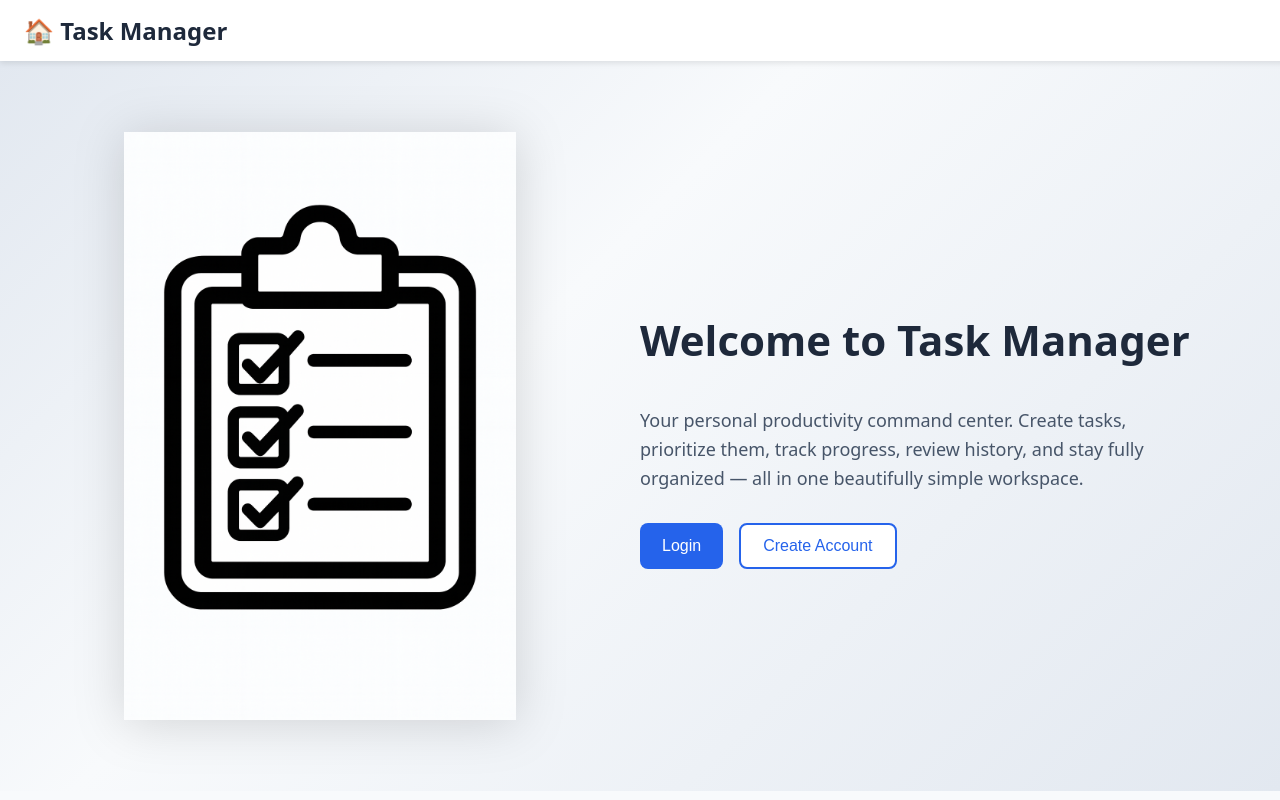
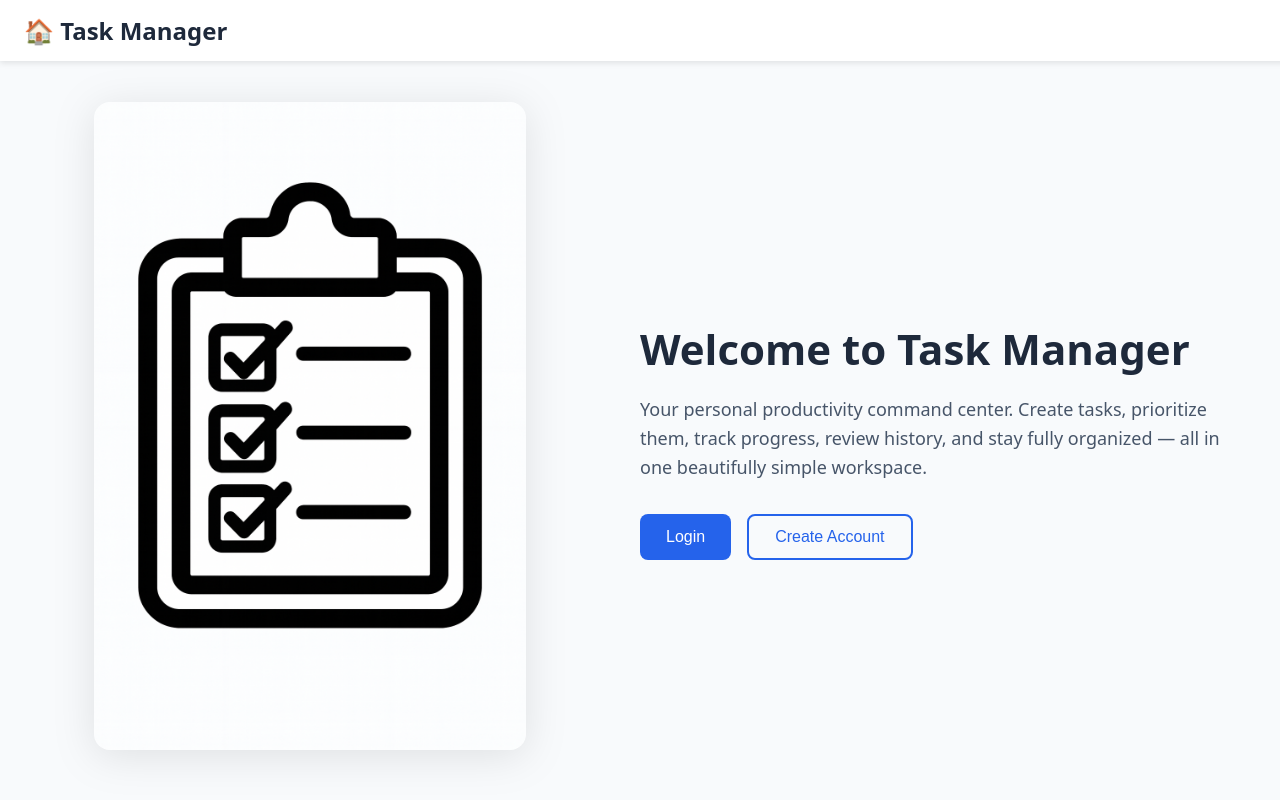
Before and after one commit to subratkumarkar/task-manager-web, a React (Vite) app in the folder client/: page / in a window 1280 px wide. Shown: the top 800 px of the page. Built offline with nearby package versions, Linux system fonts and the light colour scheme.

Commit message:
added githubaction and welcome image

```diff
--- a/client/src/pages/WelcomePage.tsx
+++ b/client/src/pages/WelcomePage.tsx
@@ -1,5 +1,5 @@
+import "../styles.css";
 import { useNavigate } from "react-router-dom";
-import "../styles.css";
 import taskImg from "../assets/task.png";
 
 export default function WelcomePage() {
@@ -12,33 +12,29 @@ export default function WelcomePage() {
     }
 
     return (
-        <div className="welcome-container">
-            {/* LEFT ILLUSTRATION */}
+        <div className="welcome-wrapper">
             <div className="welcome-left">
                 <img
                     src={taskImg}
                     alt="Task Manager Illustration"
-                    className="welcome-illustration"/>
+                    className="welcome-image"/>
             </div>
 
-            {/* RIGHT CONTENT */}
             <div className="welcome-right">
                 <h1 className="welcome-title">Welcome to Task Manager</h1>
-
-                <p className="welcome-desc">
-                    Your personal productivity command center.
-                    Create tasks, prioritize them, track progress,
-                    review history, and stay fully organized —
-                    all in one beautifully simple workspace.
+                <p className="welcome-text">
+                    Your personal productivity command center. Create tasks,
+                    prioritize them, track progress, review history, and stay fully
+                    organized — all in one beautifully simple workspace.
                 </p>
 
                 <div className="welcome-buttons">
-                    <button className="primary-btn" onClick={handleLogin}>
+                    <button className="btn-primary" onClick={handleLogin}>
                         Login
                     </button>
                     <button
-                        className="secondary-btn"
-                        onClick={() => navigate("/signup")}>
+                        className="btn-secondary"
+                        onClick={() => navigate("/signup")} >
                         Create Account
                     </button>
                 </div>
--- a/client/src/styles.css
+++ b/client/src/styles.css
@@ -63,86 +63,109 @@ button:disabled {
 
 /*  Welcome Page */
 
-.welcome-container {
+/* Fullscreen layout */
+.welcome-wrapper {
     display: flex;
-    height: calc(100vh - 70px); /* header space */
-    width: 100%;
-    background: linear-gradient(
-            135deg,
-            #e2e8f0 0%,
-            #f8fafc 40%,
-            #e2e8f0 100%
-    );
+    height: calc(100vh - 70px); /* header height */
+    background: var(--background);
     padding: 40px;
+    align-items: center;
+    justify-content: center;
+    gap: 60px;
     box-sizing: border-box;
 }
 
+/* Left side - image block */
 .welcome-left {
-    flex: 1;
+    flex: 0.8;
     display: flex;
     justify-content: center;
-    align-items: center;
 }
 
-.welcome-illustration {
-    width: 70%;
-    max-width: 450px;
-    filter: drop-shadow(0 4px 25px rgba(0,0,0,0.15));
+.welcome-image {
+    width: 80%;
+    max-width: 550px;
+    height: auto;
+    filter: drop-shadow(0 6px 20px rgba(0, 0, 0, 0.1));
+    border-radius: 16px;
 }
 
+/* Right side */
 .welcome-right {
     flex: 1;
-    display: flex;
-    flex-direction: column;
-    justify-content: center;
-    padding: 40px;
+    max-width: 600px;
 }
 
 .welcome-title {
     font-size: 42px;
-    margin-bottom: 20px;
-    color: #1e293b;
+    margin-bottom: 16px;
+    color: var(--text);
 }
 
-.welcome-desc {
+.welcome-text {
+    color: #475569;
     font-size: 18px;
     line-height: 1.6;
-    color: #475569;
-    max-width: 520px;
-    margin-bottom: 30px;
+    margin-bottom: 32px;
 }
 
+/* Buttons */
 .welcome-buttons {
     display: flex;
     gap: 16px;
 }
 
-.primary-btn {
-    padding: 12px 22px;
-    background: #2563eb;
+.btn-primary {
+    background: var(--primary);
+    color: white;
     border: none;
-    border-radius: 8px;
-    color: white;
-    font-size: 16px;
-    cursor: pointer;
-}
-
-.secondary-btn {
-    padding: 12px 22px;
-    background: white;
-    border: 2px solid #2563eb;
-    color: #2563eb;
+    padding: 12px 26px;
     border-radius: 8px;
     font-size: 16px;
     cursor: pointer;
+    transition: 0.2s;
 }
 
-.primary-btn:hover {
-    background: #1e40af;
+.btn-primary:hover {
+    background: var(--primary-dark);
 }
 
-.secondary-btn:hover {
-    background: #ebf2ff;
+.btn-secondary {
+    background: transparent;
+    border: 2px solid var(--primary);
+    padding: 12px 26px;
+    border-radius: 8px;
+    font-size: 16px;
+    color: var(--primary);
+    cursor: pointer;
+    transition: 0.2s;
+}
+
+.btn-secondary:hover {
+    background: var(--primary);
+    color: white;
+}
+
+/* Responsive */
+@media (max-width: 900px) {
+    .welcome-wrapper {
+        flex-direction: column;
+        text-align: center;
+        padding-top: 80px;
+    }
+
+    .welcome-left {
+        order: 1;
+    }
+
+    .welcome-right {
+        order: 2;
+    }
+
+    .welcome-image {
+        width: 65%;
+        max-width: 350px;
+    }
 }
 
 
```
